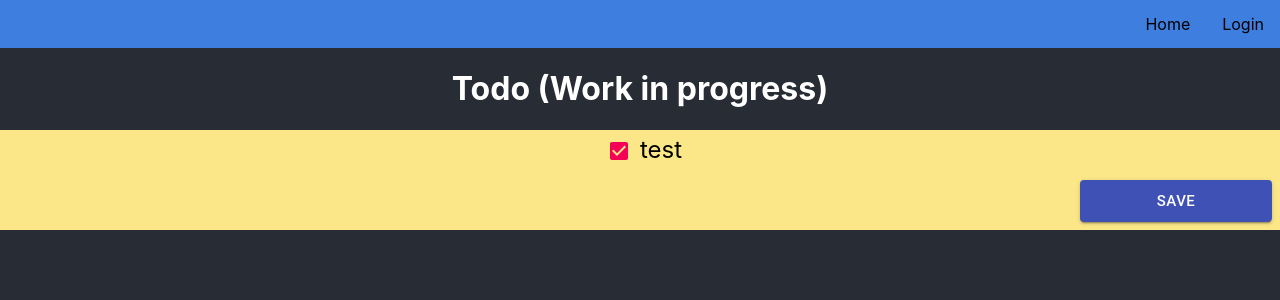
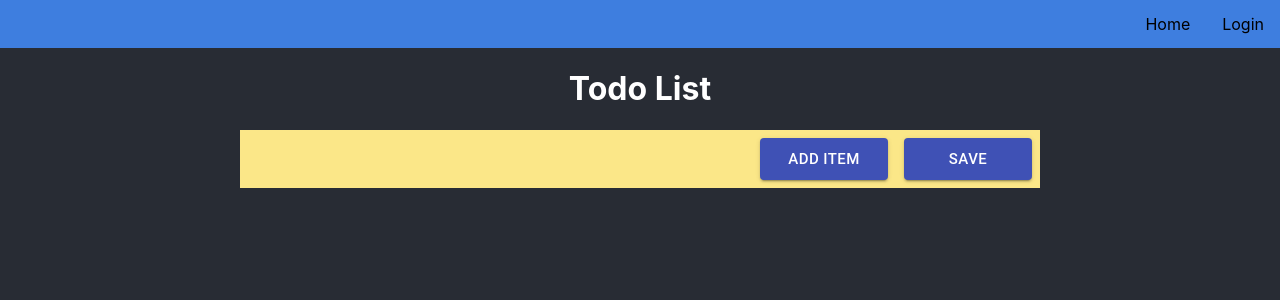
Before and after one commit to Vikkear/SelfImprovementWebApplication, a React (Create React App) app in the folder src/client/: page /todo in a window 1280 px wide. Shown: the top 300 px of the page. Built offline with nearby package versions, Linux system fonts and the light colour scheme.

Commit message:
added database table and added functionality to TODO list

```diff
--- a/src/client/src/components/Todo.js
+++ b/src/client/src/components/Todo.js
@@ -1,5 +1,6 @@
 import React, { useEffect, useState } from "react";
 import Button from "@material-ui/core/Button";
+import TextField from "@material-ui/core/TextField";
 import { makeStyles } from "@material-ui/core/styles";
 
 import TodoElement from "./TodoElement";
@@ -9,27 +10,79 @@ const useStyles = makeStyles((theme) => ({
   button: {
     margin: theme.spacing(1),
   },
+  root: {
+    "& > *": {
+      margin: theme.spacing(1),
+      width: "25ch",
+    },
+  },
 }));
 
 const Todo = () => {
   const classes = useStyles();
+  const [todoItems, setTodoItems] = useState([]);
+  const [addItemMode, setAddItemMode] = useState(false);
+  const [newItem, setNewItem] = useState("");
+
+  const addItem = () => {
+    setAddItemMode(!addItemMode);
+  };
+
+  const test = () => {
+    console.log(newItem);
+  };
+
+  const handleKeyPress = (e) => {
+    if (e.keyCode === 13 && addItemMode) {
+      todoItems.push(newItem);
+      setAddItemMode(false);
+      setNewItem("");
+    }
+  };
 
   return (
     <div>
       <div>
-        <h1> Todo (Work in progress)</h1>
+        <h1> Todo List</h1>
       </div>
       <div className="todo">
-        <TodoElement assignment="test" />
+        {todoItems.map((item) => (
+          <TodoElement assignment={item} key={item} />
+        ))}
+        {addItemMode !== true ? (
+          ""
+        ) : (
+          <input
+            className="inputItem"
+            type="text"
+            value={newItem}
+            onChange={(e) => setNewItem(e.target.value)}
+            onKeyDown={(e) => handleKeyPress(e)}
+          />
+        )}
+        <div className="btns">
+          <div className="addBtn">
+            <Button
+              variant="contained"
+              color="primary"
+              size="large"
+              className={classes.button}
+              onClick={addItem}
+            >
+              Add Item
+            </Button>
+          </div>
           <div className="saveBtn">
             <Button
               variant="contained"
               color="primary"
               size="large"
               className={classes.button}
+              onClick={test}
             >
               Save
             </Button>
+          </div>
         </div>
       </div>
     </div>
--- a/src/client/src/components/TodoElement.js
+++ b/src/client/src/components/TodoElement.js
@@ -4,7 +4,7 @@ import "./style/todo.css";
 
 const TodoElement = (props) => {
   const assignment = useState("Placeholder");
-  const [checked, setChecked] = useState(true);
+  const [checked, setChecked] = useState(false);
 
   const handleChange = (event) => {
     setChecked(event.target.checked);
@@ -13,7 +13,6 @@ const TodoElement = (props) => {
   return (
     <div className="wrapper">
       <Checkbox
-        defaultChecked
         color="secondary"
         inputProps={{ "aria-label": "secondary checkbox" }}
       />
--- a/src/client/src/components/header.js
+++ b/src/client/src/components/header.js
@@ -34,7 +34,7 @@ const Header = () => {
       )}
 
       <li>
-        <a class="active" href="/">
+        <a className="active" href="/">
           Home
         </a>
       </li>
--- a/src/client/src/components/style/todo.css
+++ b/src/client/src/components/style/todo.css
@@ -2,16 +2,39 @@
   background-color: #fbe788;
   color: black;
   font-size: 1.5rem;
+  width: 50rem;
+  text-align: left;
+  margin: 0 auto;
 }
 
 .wrapper {
   vertical-align: bottom;
 }
 
-.saveBtn {
+.btns {
   text-align: right;
 }
 
+.addBtn {
+  display: inline-block;
+}
+
+.addBtn Button {
+  width: 8rem;
+}
+
+.saveBtn {
+  display: inline-block;
+}
+
 .saveBtn Button {
-  width: 12rem;
+  width: 8rem;
 }
+
+input[type="text"],
+.inputItem {
+  margin-left: 0.5rem;
+  background-color: #fbe788;
+  border: 0;
+  border-bottom: 2px dotted;
+}
```
Also changed, not shown: src/server/db/models/Todolist.js (added, +18 -0 lines), 1 other file (tests, documents, lock files or other folders). Lines whose indentation alone changed are shown as unchanged.
